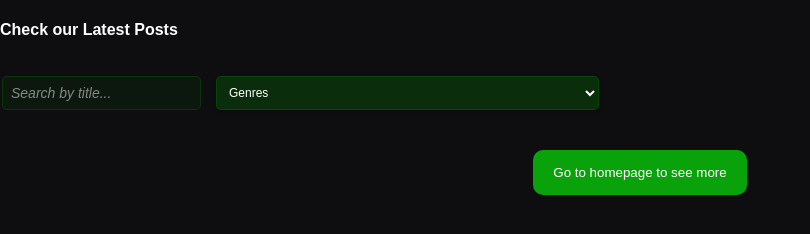
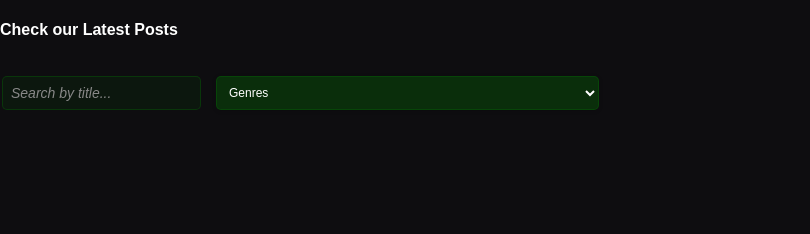
Before and after one commit to abefilm/homepage, a plain HTML site: page index.html in a window 1280 px wide. Shown: the whole page, without its empty margins (0-810 px from the left). Drawn offline with Linux system fonts and the light colour scheme.

Commit message:
Update index.html

```diff
--- a/index.html
+++ b/index.html
@@ -486,10 +486,6 @@ function capitalizeFirstLetter(string) {
 
 </script>
 
-<a href="https://www.cinepeace.top">
-<button id="load-more-btn">Go to homepage to see more</button>
-</a>
-
     </div>
 
 
```
